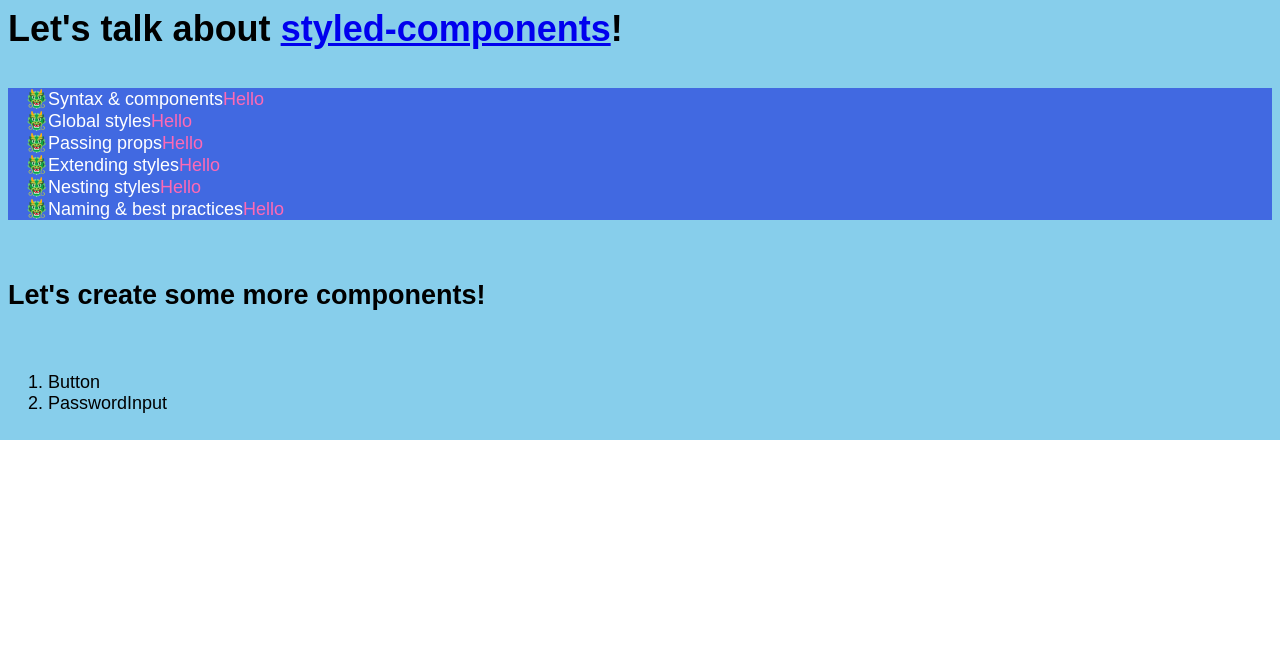
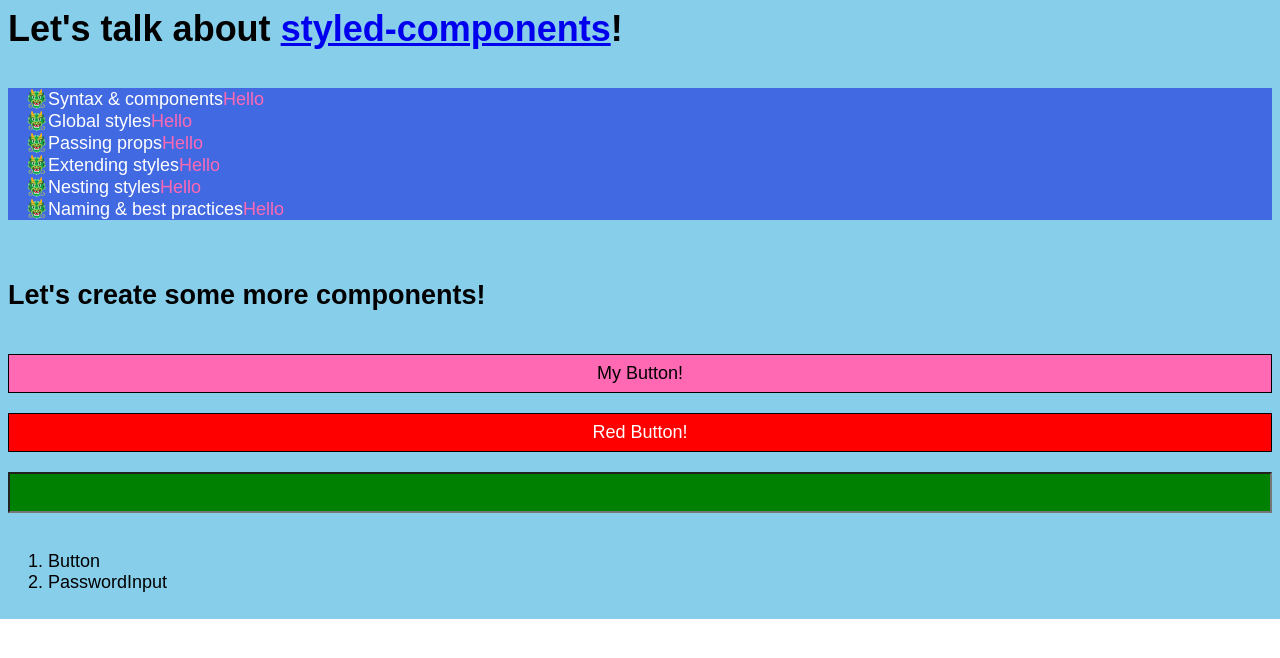
Before and after one commit to macfrei/styled-components-demo, a React (Create React App) app: page / in a window 1280 px wide. Shown: the top 658 px of the page. Built offline with nearby package versions, Linux system fonts and the light colour scheme.

Commit message:
Add Button and PasswordInput components

```diff
--- a/src/components/App.js
+++ b/src/components/App.js
@@ -1,6 +1,8 @@
 import { useState } from 'react'
 import styled from 'styled-components/macro'
+import Button from './Button'
 import List from './List'
+import PasswordInput from './PasswordInput'
 
 const data = [
   'Syntax & components',
@@ -26,6 +28,9 @@
       </Heading>
       <List data={data} onClick={handleClick} selected={selected} />
       <h2>Let's create some more components!</h2>
+      <Button bgColor="hotpink">My Button!</Button>
+      <RedButton>Red Button!</RedButton>
+      <PasswordInput />
       <ol>
         <li>Button</li>
         <li>PasswordInput</li>
@@ -33,6 +38,11 @@
     </AppGrid>
   )
 }
+
+const RedButton = styled(Button)`
+  color: white;
+  background-color: red;
+`
 
 const AppGrid = styled.div`
   display: grid;
--- /dev/null
+++ b/src/components/Button.js
@@ -0,0 +1,7 @@
+import styled from 'styled-components/macro'
+
+export default styled.button`
+  border: 1px solid black;
+  background-color: ${(props) => (props.bgColor ? props.bgColor : 'lightgray')};
+  padding: 8px;
+`
--- /dev/null
+++ b/src/components/PasswordInput.js
@@ -0,0 +1,8 @@
+import styled from 'styled-components/macro'
+
+export default styled.input.attrs((props) => ({
+  type: 'password',
+}))`
+  padding: 8px;
+  background: green;
+`
```
